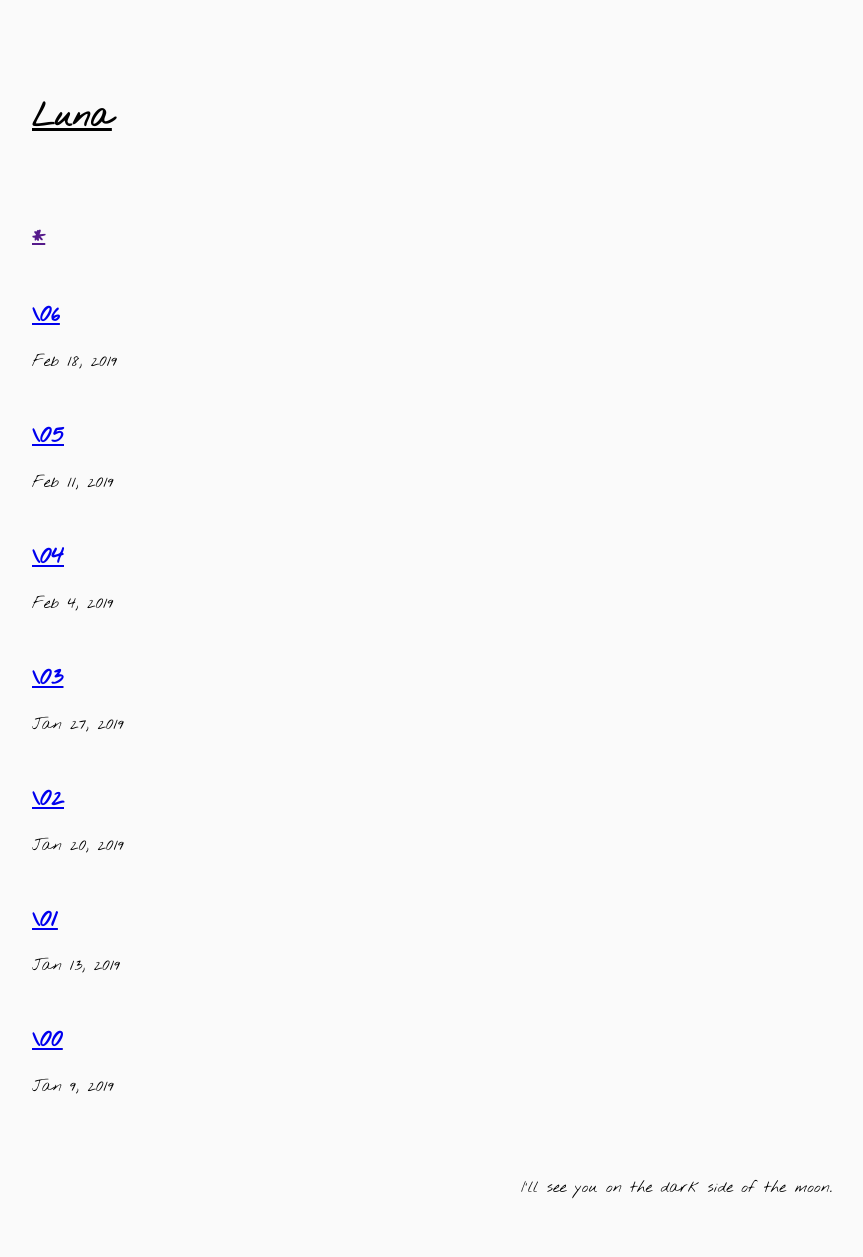
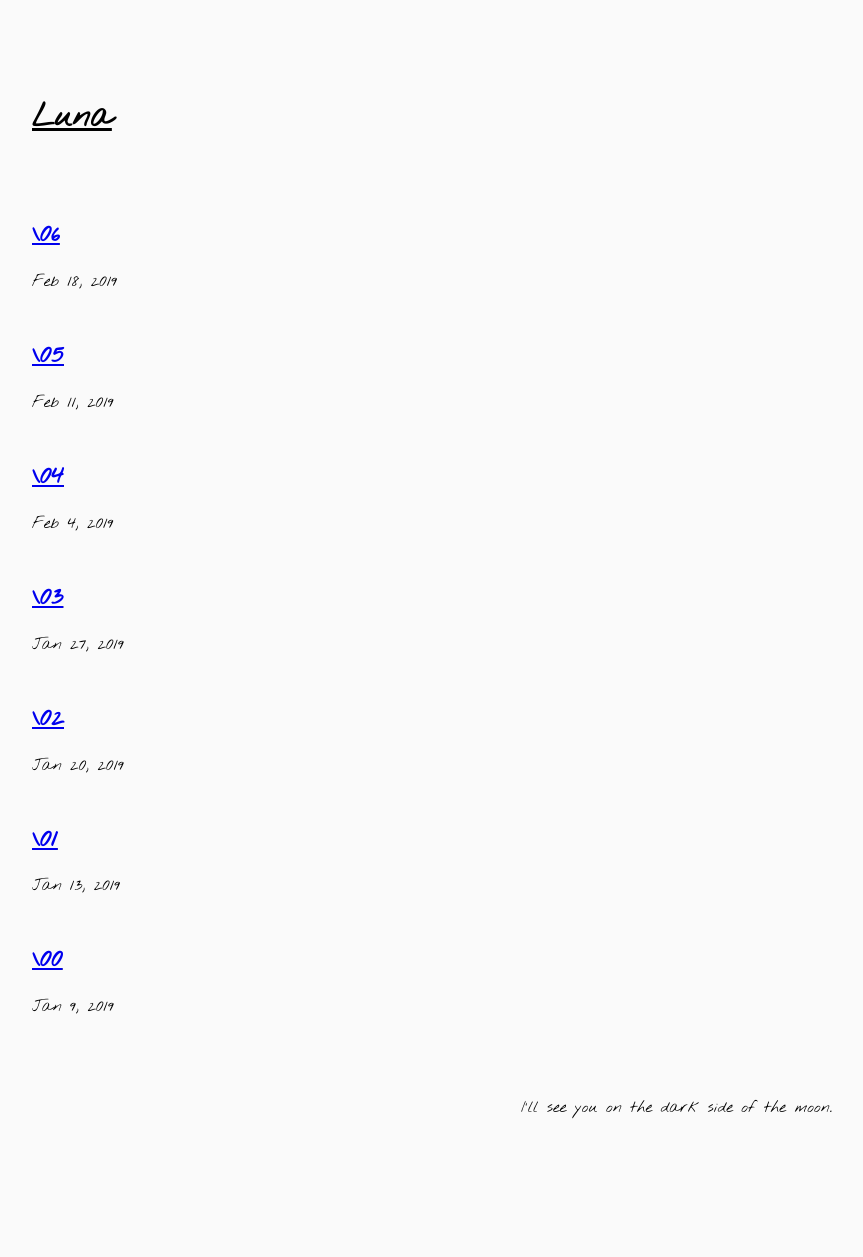
Before and after one commit to sonatatlas/sonatatlas.github.io, a Jekyll site: the page built from collections/_categories/00_luna.md, in a window 1280 px wide. Shown: the whole page, without its empty margins (208-1071 px from the left). Built offline with Jekyll 4.4.1, drawn with Linux system fonts in a browser that asks for light colours; after the commit the page ends 1177 px from its top, so only the background shows below that.

Commit message:
patch links

```diff
--- a/collections/_categories/00_luna.md
+++ b/collections/_categories/00_luna.md
@@ -5,9 +5,6 @@ title: Luna
 slug: Take your protein pills and put your helmet on.
 ---
 
-<h2><a href="">*</a></h2>
-
-
 {%- for post in site.posts -%}
 {%- if post.luna == true -%}
 <h2><a href="{{post.url}}">{{ post.title }}</a></h2>
```
Also changed, not shown: README.md.
